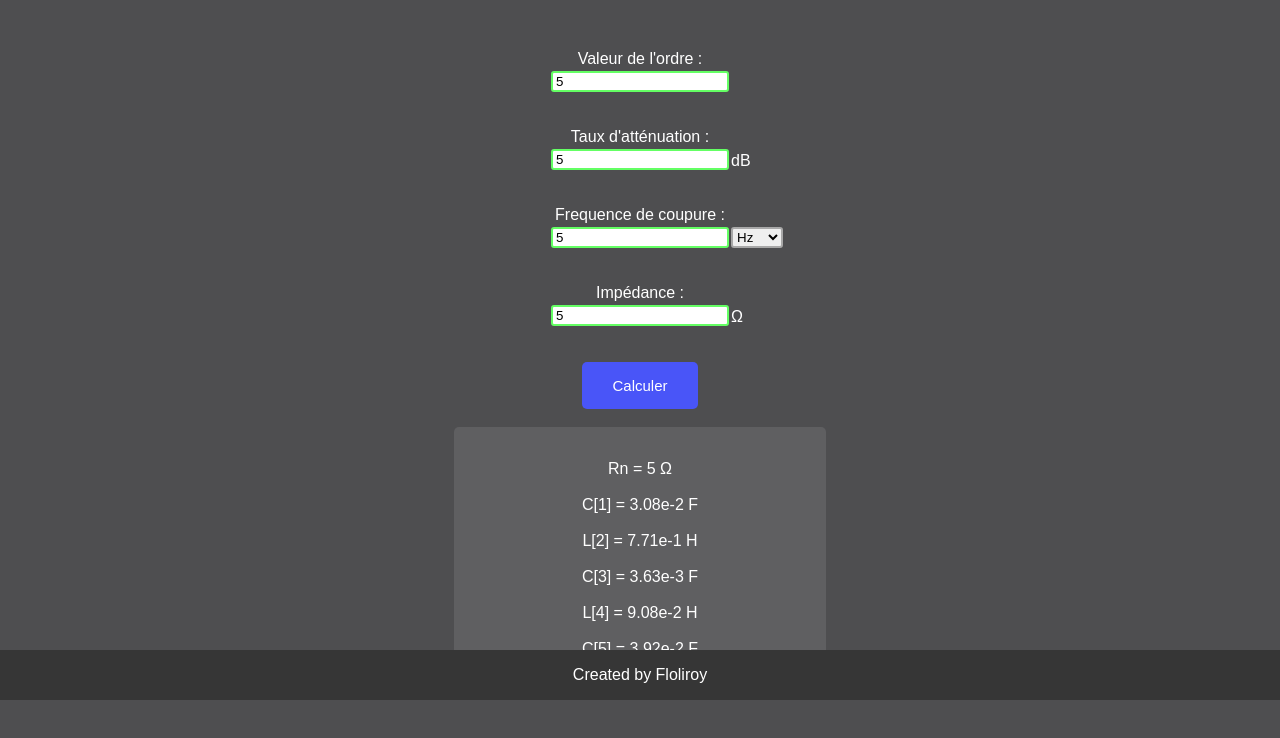
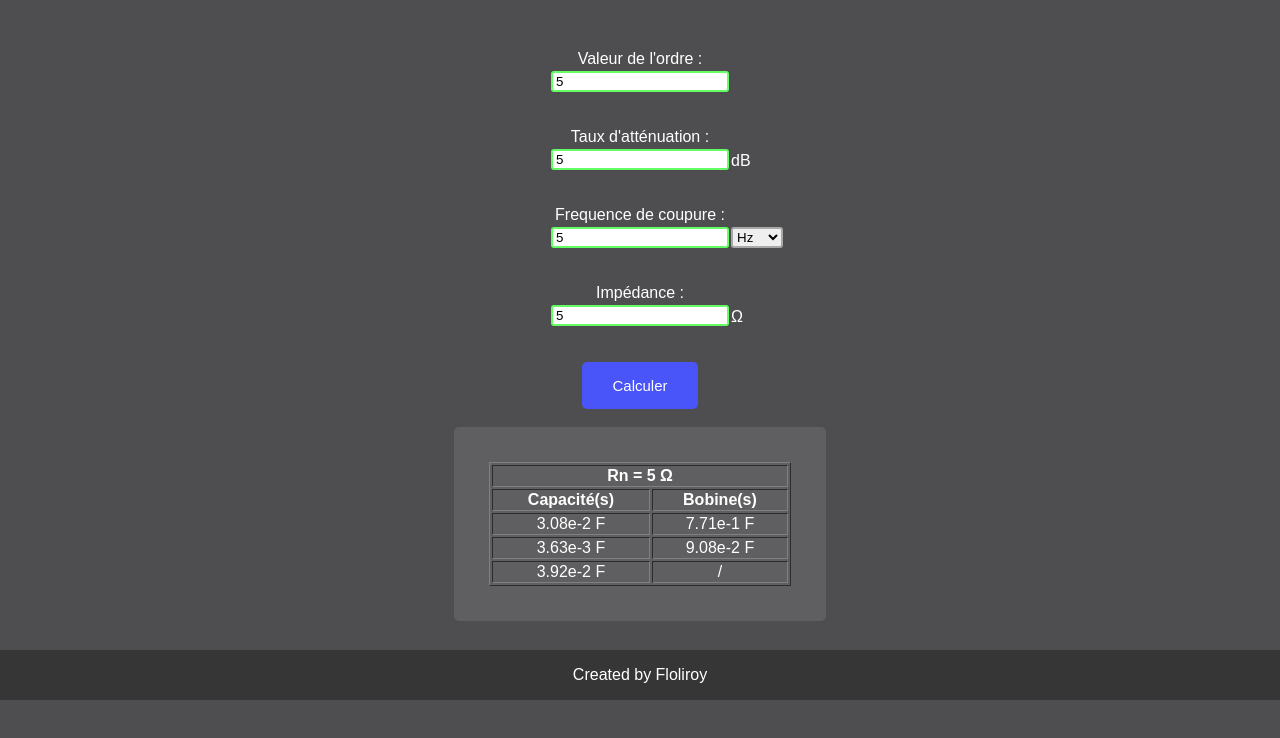
Before and after one commit to Floliroy/STRI_1A_Filtre-BE, a plain HTML site: page index.html in a window 1280 px wide. Both pictures are taken after typing "5", "5", "5", "5" into the empty fields and a click on the button "Calculer". Shown: the part 100-838 px from the top of the page. After the commit the page ends 809 px from the top, so only its background shows below. Drawn offline with Linux system fonts and the light colour scheme.

Commit message:
affiche dans une table proprement

```diff
--- a/css/format.css
+++ b/css/format.css
@@ -53,8 +53,7 @@ button {
 #result{
     background-color: #5f5f61;
     margin: 0% 35% 50px 35%;
-    padding-top: 15px;
-    padding-bottom: 35px;
+    padding: 35px 35px 35px 35px;
     border-radius: 5px;
 }
 
--- a/index.html
+++ b/index.html
@@ -5,6 +5,7 @@
 
 	<script type="text/javascript" src="js/jquery-3.4.1.js"></script>
 	<script type="text/javascript" src="js/util.js"></script>
+	<script type="text/javascript" src="js/table.js"></script>
 	<script type="text/javascript" src="js/tcheby.js"></script>
 	<link rel="stylesheet" href="css/format.css">
 
--- /dev/null
+++ b/js/table.js
@@ -0,0 +1,50 @@
+function createHeader(tr, titre, colspan){
+    td = document.createElement("td")
+    if(colspan > 1){
+        td.setAttribute("colSpan", `${colspan}`)
+    }
+    td.setAttribute("style", "font-weight:bold")
+    td.appendChild(document.createTextNode(titre))
+    tr.appendChild(td)
+}
+
+function createTable(resistance, capacite, bobine){
+    let table = document.createElement("table")
+
+    table.style.width = "100%"
+    table.setAttribute("border", "1")
+    let tbody = document.createElement("tbody");
+
+    //Valeur de la resistance
+    let tr = document.createElement("tr")
+    createHeader(tr,`Rn = ${Math.round(resistance*100)/100} Ω`, 2)
+    tbody.appendChild(tr)
+
+    //Titre des colonnes
+    tr = document.createElement("tr")
+    createHeader(tr, "Capacité(s)", 1)
+    createHeader(tr, "Bobine(s)", 1)
+    tbody.appendChild(tr)
+
+    //Toutes les valeurs a remplir
+    for(let i=1; i<=Math.ceil(capacite.length/2) ; i++){
+        tr = document.createElement("tr")
+
+        let td = document.createElement("td")
+        td.appendChild(document.createTextNode(`${capacite[i].toExponential(2)} F`))
+        tr.appendChild(td)
+
+        td = document.createElement("td")
+        if((i) != Math.ceil(capacite.length/2)){
+            td.appendChild(document.createTextNode(`${bobine[i].toExponential(2)} F`))
+        }else{
+            td.appendChild(document.createTextNode("/"))
+        }
+
+        tr.appendChild(td)
+        tbody.appendChild(tr)
+    }
+
+    table.appendChild(tbody)
+    document.getElementById("result").appendChild(table)
+}
--- a/js/tcheby.js
+++ b/js/tcheby.js
@@ -64,23 +64,8 @@ function tcheby(){
     }
 
     document.getElementById("result").innerHTML = ""
-    br(1)
-    print(`Rn = ${Math.round(rn*100)/100} Ω`)
+    createTable(rn, c,l)
 
-    let cpt = 0
-    for(let i=1; i<=Math.ceil(ordre/2) ; i++){
-      br(2)
-      cpt++
-      let res = c[i]
-      print(`C[${cpt}] = ${res.toExponential(2)} F`)
-
-      if((i) != Math.ceil(ordre/2)){
-        br(2)
-        cpt++
-        res = l[i]
-        print(`L[${cpt}] = ${res.toExponential(2)} H`)
-      }
-    }
   }else{
     let message = ""
     if(!ordre.isNumberFormated(true, 1)){
--- a/js/util.js
+++ b/js/util.js
@@ -1,15 +1,3 @@
-function br(nbTour){
-    for(let i=0 ; i<nbTour ; i++){
-        let newLink = document.createElement("br")
-        document.getElementById("result").appendChild(newLink)
-    }
-}
-
-function print(texte){
-    let newLinkText = document.createTextNode(texte)
-    document.getElementById("result").appendChild(newLinkText)
-}
-
 function myCos(value){
     let myTerm1 = Math.pow(Math.E, value)
     let myTerm2 = Math.pow(Math.E, -value)
```
